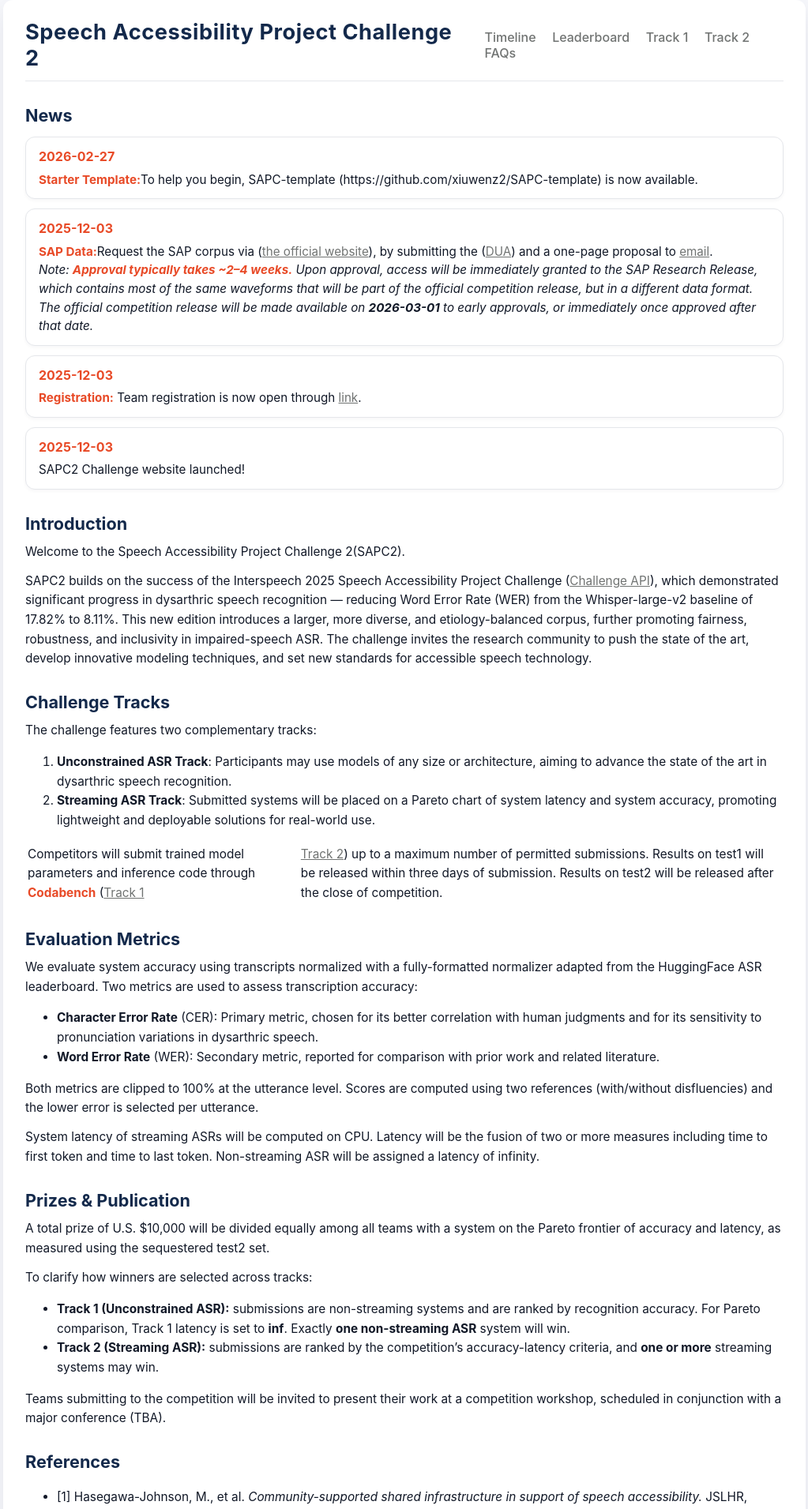
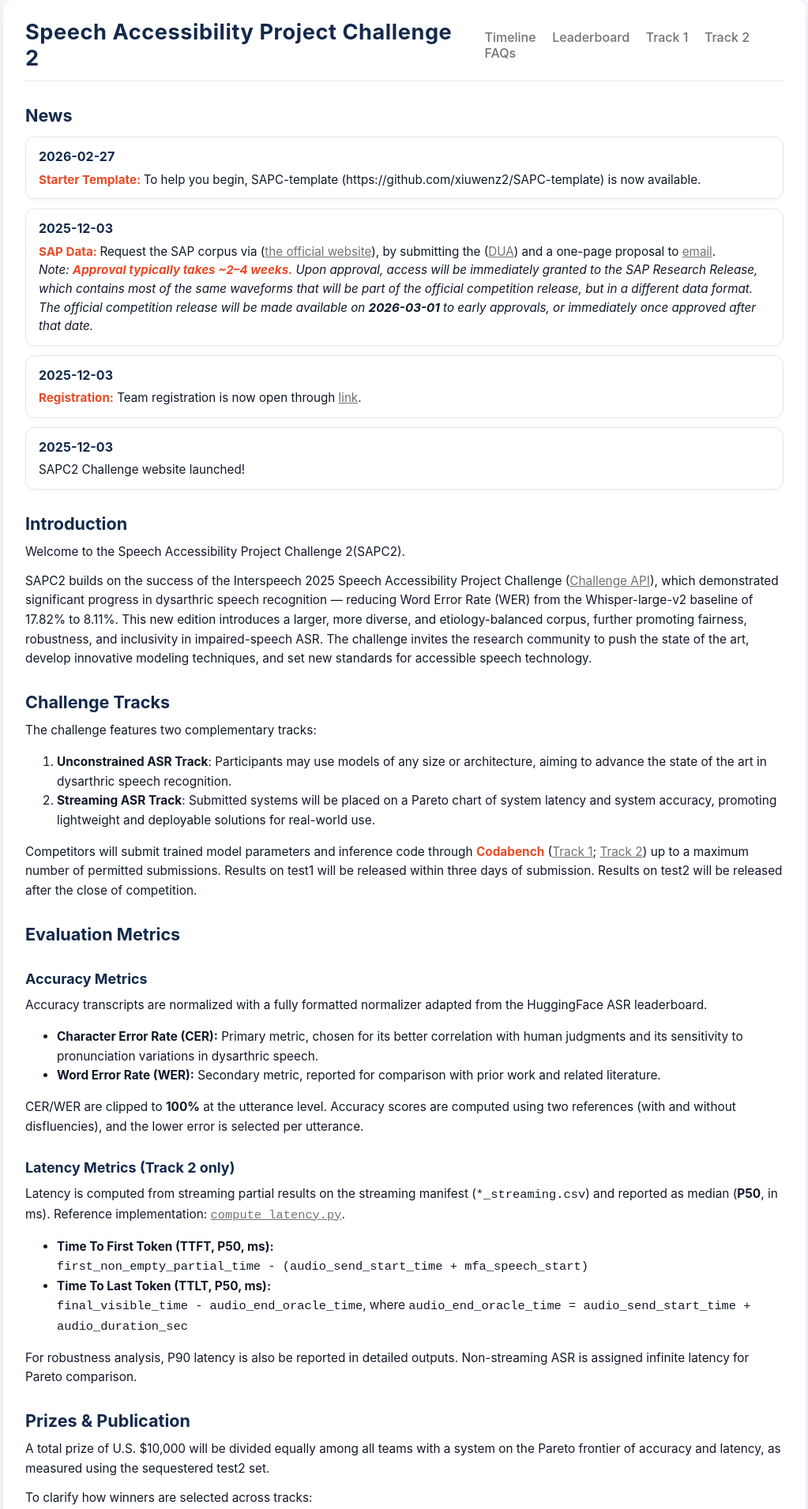
Before and after one commit to xiuwenz2/SAPC2-website, a Jekyll site: the page built from index.md, in a window 1280 px wide. Shown: the top 1911 px of the page at 79% size, without its empty margins (128-1151 px from the left). Built offline with Jekyll 4.4.1, drawn with Linux system fonts in a browser that asks for light colours.

Commit message:
update index.md

```diff
--- a/assets/css/style.css
+++ b/assets/css/style.css
@@ -111,7 +111,7 @@ h3 { font-size: 1.12rem; }
 
 .news-date {
   font-weight: 700;
-  color: #E84A27;                   /* UIUC orange date */
+  color: #13294B;                   /* Match section title blue */
   margin-bottom: 4px;
   font-size: 1.00rem;
 }
--- a/index.md
+++ b/index.md
@@ -15,14 +15,14 @@ hero_meta: >
 <div class="news-item">
   <div class="news-date">2026-02-27</div>
   <div class="news-text">
-  <strong><span style="color: #E84A27;">Starter Template:</span></strong>To help you begin, SAPC-template (https://github.com/xiuwenz2/SAPC-template) is now available.
+  <strong><span style="color: #E84A27;">Starter Template: </span></strong>To help you begin, SAPC-template (https://github.com/xiuwenz2/SAPC-template) is now available.
   </div>
 </div>
 
 <div class="news-item">
     <div class="news-date">2025-12-03</div>
     <div class="news-text">
-      <strong><span style="color: #E84A27;">SAP Data:</span></strong>Request the SAP corpus via
+      <strong><span style="color: #E84A27;">SAP Data: </span></strong>Request the SAP corpus via
       (<a href="https://speechaccessibilityproject.beckman.illinois.edu/conduct-research-through-the-project">the official website</a>), by
       submitting the
       (<a href="https://speechaccessibilityproject.beckman.illinois.edu/docs/librariesprovider8/default-document-library/data-transfer-and-use-agreement-speech-accessibility-project.pdf?sfvrsn=909bd90f_20">DUA</a>)
@@ -61,16 +61,27 @@ The challenge features two complementary tracks:
 1. **Unconstrained ASR Track**: Participants may use models of any size or architecture, aiming to advance the state of the art in dysarthric speech recognition.
 2. **Streaming ASR Track**: Submitted systems will be placed on a Pareto chart of system latency and system accuracy, promoting lightweight and deployable solutions for real-world use.
 
-Competitors will submit trained model parameters and inference code through <strong><span style="color: #E84A27;">Codabench</span></strong> (<a href="https://www.codabench.org/competitions/14176">Track 1</a> | <a href="https://www.codabench.org/competitions/14177">Track 2</a>) up to a maximum number of permitted submissions. Results on test1 will be released within three days of submission. Results on test2 will be released after the close of competition.
+Competitors will submit trained model parameters and inference code through <strong><span style="color: #E84A27;">Codabench</span></strong> (<a href="https://www.codabench.org/competitions/14176">Track 1</a>; <a href="https://www.codabench.org/competitions/14177">Track 2</a>) up to a maximum number of permitted submissions. Results on test1 will be released within three days of submission. Results on test2 will be released after the close of competition.
 
 ## <a id="call"></a>Evaluation Metrics
-We evaluate system accuracy using transcripts normalized with a fully-formatted normalizer adapted from the HuggingFace ASR leaderboard. Two metrics are used to assess transcription accuracy:
-- **Character Error Rate** (CER): Primary metric, chosen for its better correlation with human judgments and for its sensitivity to pronunciation variations in dysarthric speech.
-- **Word Error Rate** (WER): Secondary metric, reported for comparison with prior work and related literature.
+### Accuracy Metrics
+Accuracy transcripts are normalized with a fully formatted normalizer adapted from the HuggingFace ASR leaderboard.
 
-Both metrics are clipped to 100% at the utterance level. Scores are computed using two references (with/without disfluencies) and the lower error is selected per utterance.
+- **Character Error Rate (CER):** Primary metric, chosen for its better correlation with human judgments and its sensitivity to pronunciation variations in dysarthric speech.
+- **Word Error Rate (WER):** Secondary metric, reported for comparison with prior work and related literature.
 
-System latency of streaming ASRs will be computed on CPU. Latency will be the fusion of two or more measures including time to first token and time to last token. Non-streaming ASR will be assigned a latency of infinity.
+CER/WER are clipped to **100%** at the utterance level. Accuracy scores are computed using two references (with and without disfluencies), and the lower error is selected per utterance.
+
+### Latency Metrics (Track 2 only)
+Latency is computed from streaming partial results on the streaming manifest (`*_streaming.csv`) and reported as median (**P50**, in ms). Reference implementation:
+[`compute_latency.py`](https://github.com/xiuwenz2/SAPC-template/blob/main/utils/compute_latency.py).
+
+- **Time To First Token (TTFT, P50, ms):**
+  `first_non_empty_partial_time - (audio_send_start_time + mfa_speech_start)`
+- **Time To Last Token (TTLT, P50, ms):**
+  `final_visible_time - audio_end_oracle_time`, where `audio_end_oracle_time = audio_send_start_time + audio_duration_sec`
+
+For robustness analysis, P90 latency is also be reported in detailed outputs. Non-streaming ASR is assigned infinite latency for Pareto comparison.
 
 ## <a id="call"></a>Prizes & Publication
 A total prize of U.S. $10,000 will be divided equally among all teams with a system on the Pareto frontier of accuracy and latency, as measured using the sequestered test2 set.
```
